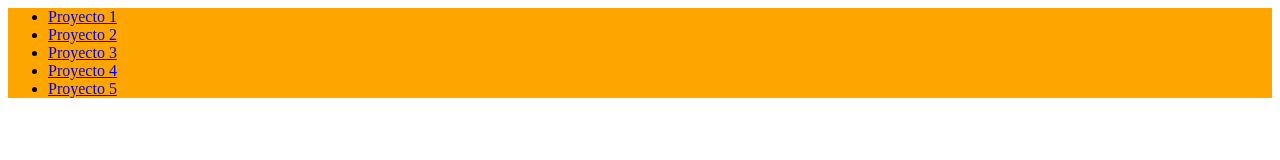
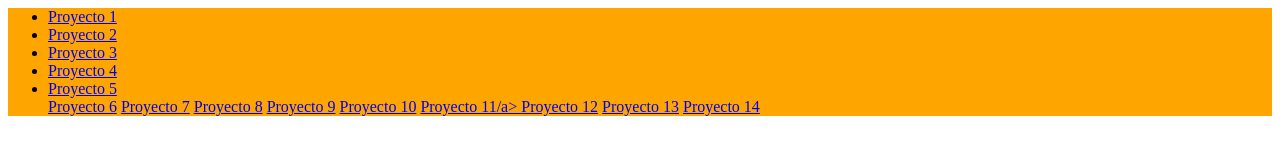
Before and after one commit to luis-maroto/halloween2025, a plain HTML site: page index.html in a window 1280 px wide. Drawn offline with Linux system fonts and the light colour scheme.

Commit message:
Update index.html

```diff
--- a/index.html
+++ b/index.html
@@ -8,5 +8,14 @@
 <a href="4/intex.html.html" target="_blank"> Proyecto 4</a></li><li>
 
 <a href="5/index.html" target="_blank"> Proyecto 5</a></li>
+    <a href="6/iniciopag1.html" target="_blank"> Proyecto 6</a></li>
+    <a href="7/index.html" target="_blank"> Proyecto 7</a></li>
+    <a href="8/index.html" target="_blank"> Proyecto 8</a></li>
+    <a href="9/index.html" target="_blank"> Proyecto 9</a></li>
+    <a href="10/index.html" target="_blank"> Proyecto 10</a></li>
+    <a href="5/index.html" target="_blank"> Proyecto 11/a></li>
+    <a href="5/index.html" target="_blank"> Proyecto 12</a></li>
+    <a href="5/index.html" target="_blank"> Proyecto 13</a></li>
+    <a href="5/index.html" target="_blank"> Proyecto 14</a></li>
 </ul>
 </div>
```
